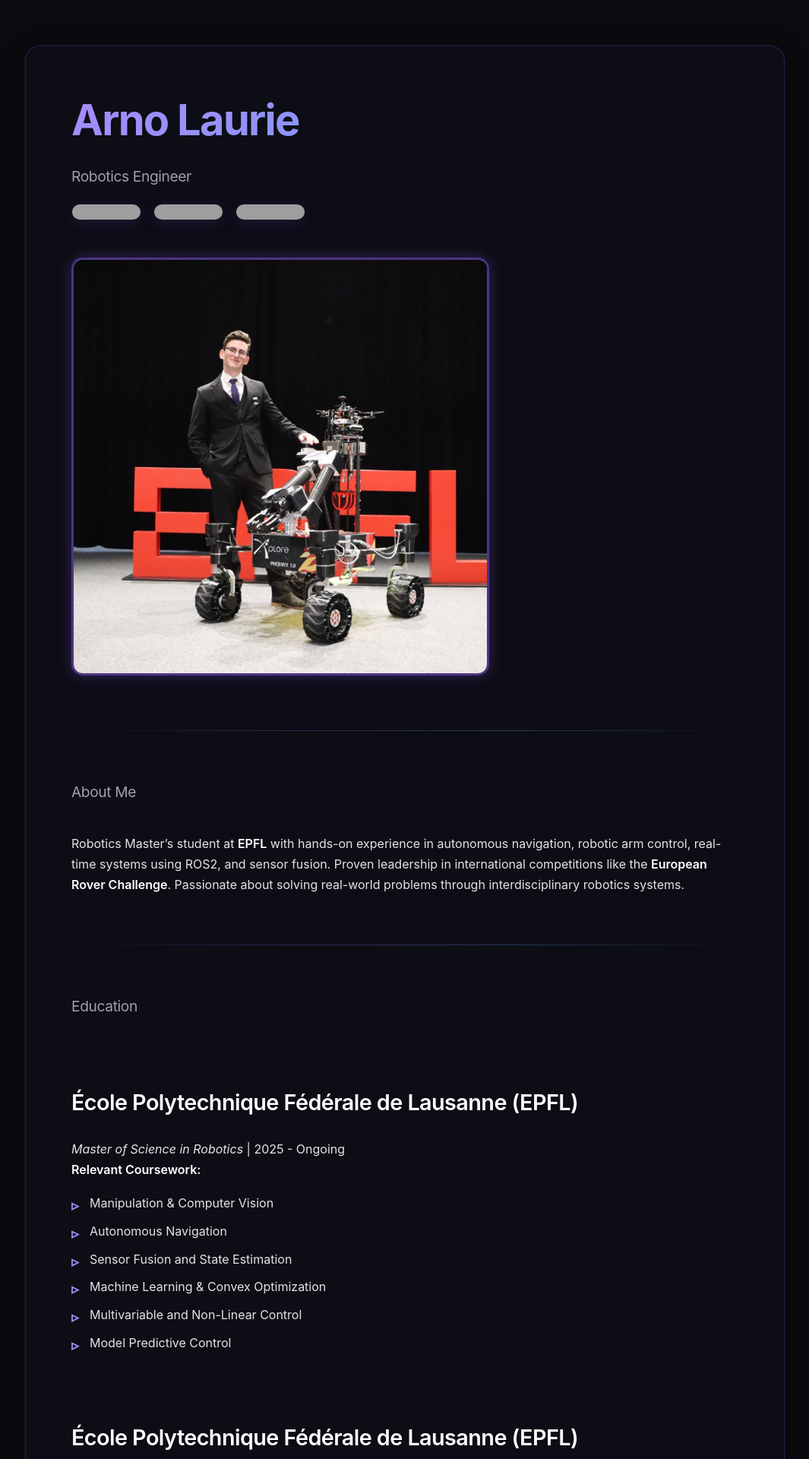
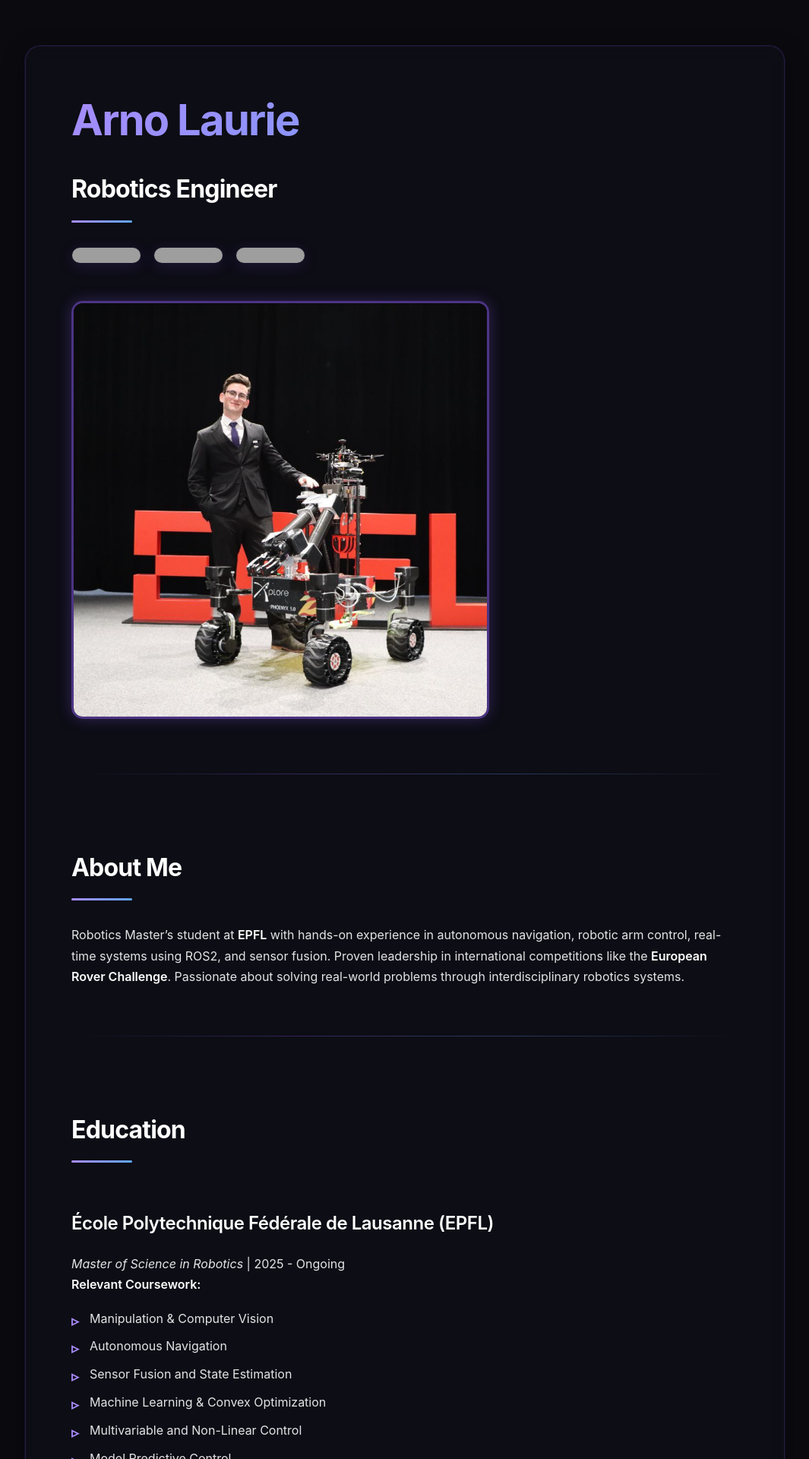
Before and after one commit to Netfluxx/Netfluxx.github.io, a Jekyll site: the page built from index.md, in a window 1280 px wide. Shown: the top 1920 px of the page at 76% size, without its empty margins (107-1172 px from the left). Built offline with Jekyll 4.4.1, drawn with Linux system fonts in a browser that asks for light colours; our own code applies the rules of GitHub Pages for plain Markdown files; grey boxes are pictures that could not be loaded.

Commit message:
css style changes for titles

```diff
--- a/assets/css/style.scss
+++ b/assets/css/style.scss
@@ -96,16 +96,36 @@
 }
 
 h2 {
-  font-size: 1.2em;
-  font-weight: 400;
-  color: #a1a1aa;
+  font-size: 2em;
+  font-weight: 700;
+  color: #ffffff;
+  margin-top: 3em;
+  margin-bottom: 1em;
+  letter-spacing: -0.025em;
+  position: relative;
+  padding-bottom: 0.5em;
+}
+
+h2::after {
+  content: '';
+  position: absolute;
+  bottom: 0;
+  left: 0;
+  width: 80px;
+  height: 3px;
+  background: linear-gradient(90deg, #a78bfa 0%, #60a5fa 100%);
+  border-radius: 2px;
+}
+
+h2:first-child {
   margin-top: 0;
-  margin-bottom: 2em;
 }
 
 h3 {
-  font-size: 1.8em;
-  margin-top: 3em;
+  font-size: 1.5em;
+  margin-top: 2.5em;
+  font-weight: 600;
+  color: #f4f4f5;
 }
 
 /* Links */
```
